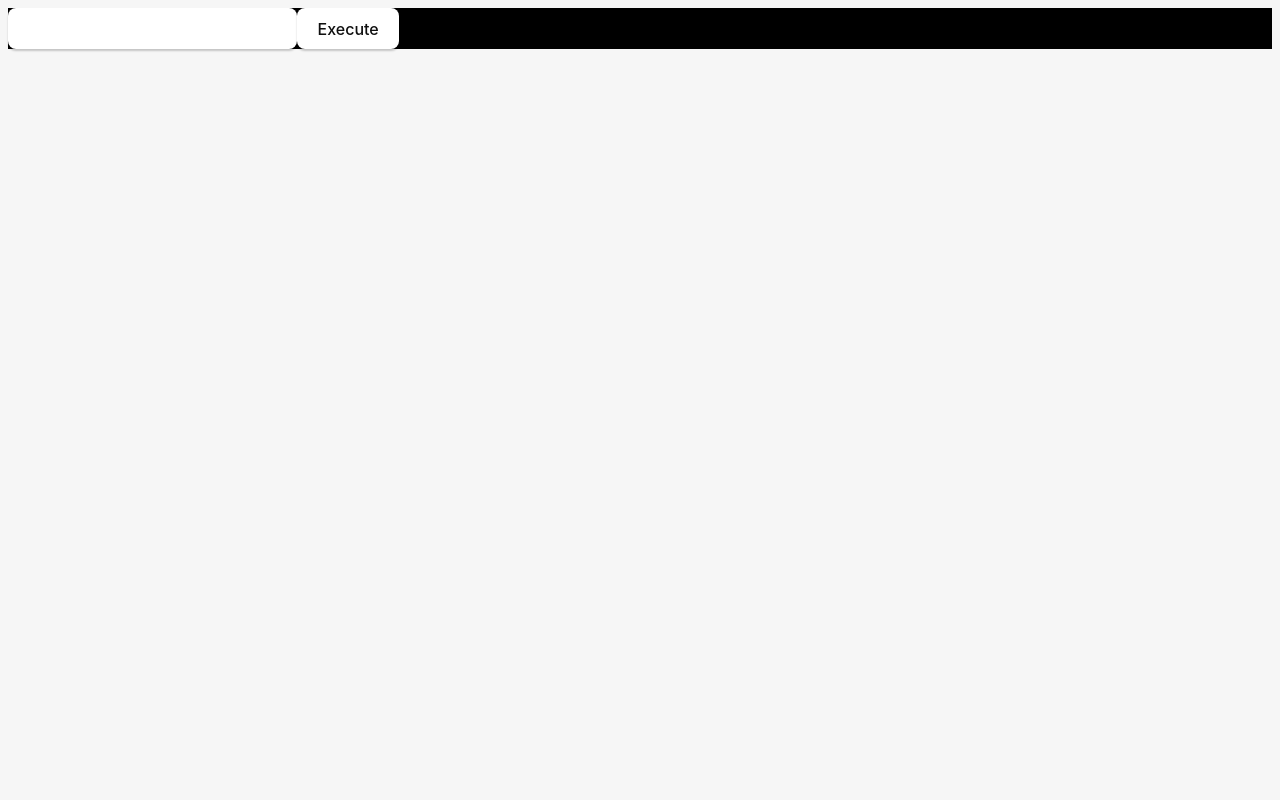
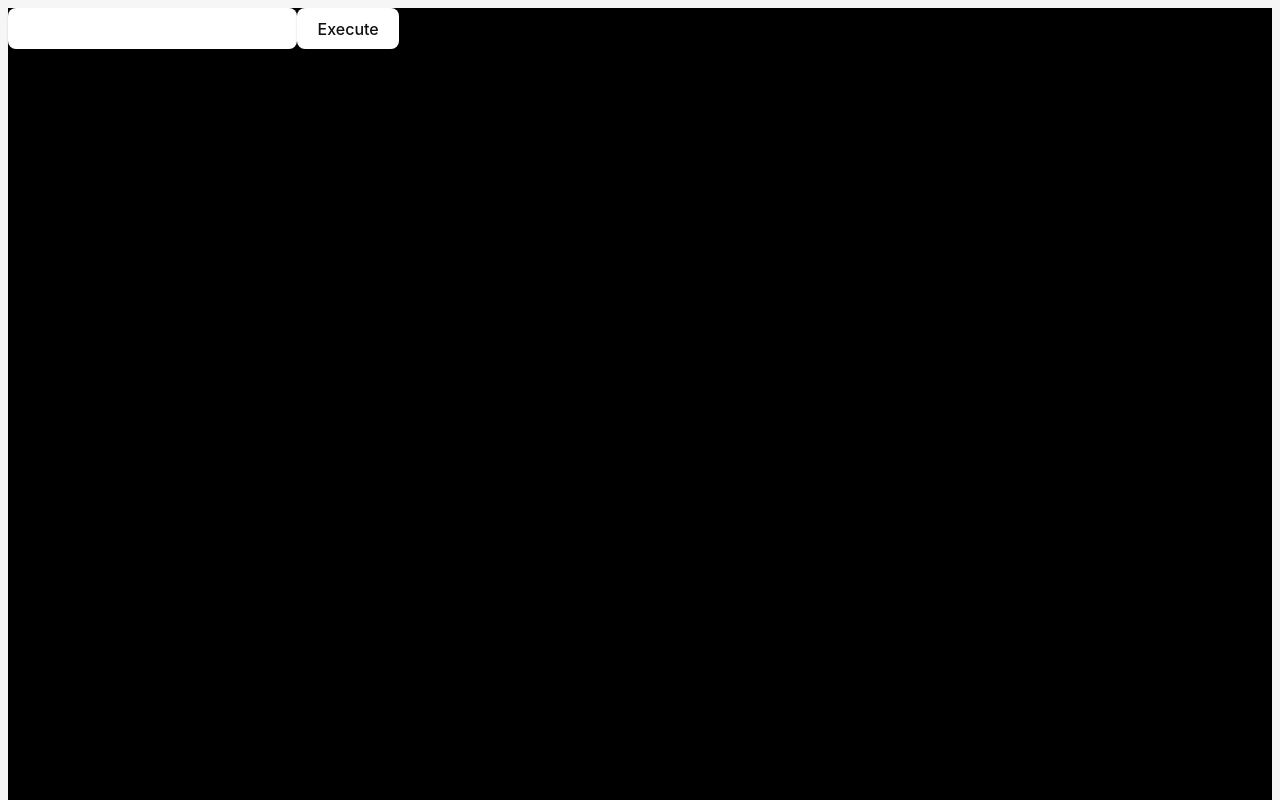
Before and after one commit to DALM1/dalm1term, a React (Vite) app: page / in a window 1280 px wide. Shown: the top 800 px of the page. Built offline with nearby package versions, Linux system fonts and the light colour scheme.

Commit message:
Updates BASED

```diff
--- a/src/App.css
+++ b/src/App.css
@@ -16,5 +16,6 @@ pre {
 }
 
 .App {
+  height: 80rem;
   background-color: black;
 }
```
